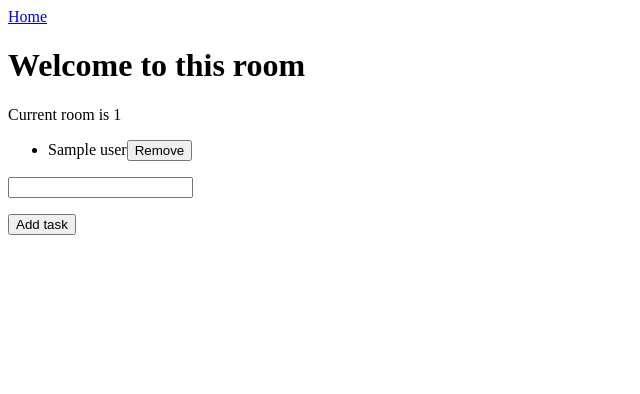
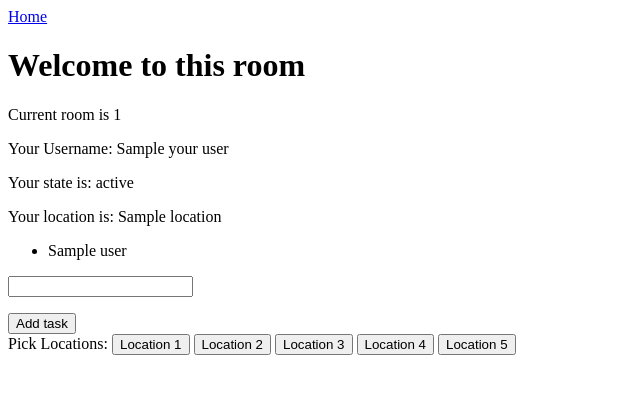
Before and after one commit to kotuliak/beer-virus, a Flask app: template src/beer-app/templates/room.html in a window 1280 px wide. Shown: the top 394 px of the page, without its empty margins (0-640 px from the left). Run offline with Flask 2, Linux system fonts and the light colour scheme; the template is opened without the code that fills it: most values are stand-ins (such as "Sample title", 1, 10 or a date in 2020).

Commit message:
locations

```diff
--- a/src/beer-app/cls_room.py
+++ b/src/beer-app/cls_room.py
@@ -7,6 +7,11 @@ class Room:
     def create_user(self, name):
         self.users.append(Users(name))
 
+    def get_user(self, name):
+        for user in self.users:
+            if user.name == name:
+                return user
+
 r1 = Room()
 r1.create_user('Michal')
 r1.users[0].check()
--- a/src/beer-app/cls_users.py
+++ b/src/beer-app/cls_users.py
@@ -2,6 +2,7 @@ class Users:
   def __init__(self, name):
     self.name = name
     self.state = "placeholder_for_state"
+    self.location = "Location 1"
 
   def check(self):
     print("You have user called " + self.name + " and you're " + self.state)
--- a/src/beer-app/main.py
+++ b/src/beer-app/main.py
@@ -2,8 +2,16 @@ from flask import Flask, render_template
 from flask import request
 from flask import jsonify
 from cls_users import Users
+from cls_room import Room
 
 app = Flask(__name__)
+
+rooms = []
+rooms.append(Room())
+rooms[0].create_user("Mato")
+rooms[0].create_user("Jakub")
+rooms[0].create_user("Miso")
+rooms[0].create_user("Luca")
 
 @app.route("/add", methods=["POST"])
 def add():
@@ -11,6 +19,15 @@ def add():
     users=[{"name":"a"},{"name":"a"},{"name":"a"}]
     users.append({"name":a})
     return render_template("list_users.html", users=users)
+
+@app.route("/add_location", methods=["POST"])
+def add_location():
+    print(eval(request.data))
+    # a = request.form.get("new-name", 0, type=str)
+    # users=[{"name":"a"},{"name":"a"},{"name":"a"}]
+    # users.append({"name":a})
+    rooms[0].get_user(eval(request.data)['name']).location = eval(request.data)['location']
+    return render_template("user.html", your_user=rooms[0].get_user(eval(request.data)['name']))
 
 # @app.route("/room")
 # def room():
@@ -32,11 +49,12 @@ def room():
     else:
        return "Error 404: Room not found."
 
-    a = Users("jakub")
+    if 'name' in request.args:
+        name = str(request.args['name'])
+    else:
+       return "Error 404: User not found."
 
-    users=[{"name":"a"},{"name":"a"},{"name":"a"}]
-
-    return render_template("room.html", room_id=id, users=users)
+    return render_template("room.html", room_id=id, users=rooms[0].users, your_user=rooms[0].get_user(name))
 
 if __name__ == "__main__":
     app.run(debug=True)
--- /dev/null
+++ b/src/beer-app/templates/choose_location.html
@@ -0,0 +1,6 @@
+Pick Locations:
+<button id="l0">Location 1</button>
+<button id="l1">Location 2</button>
+<button id="l2">Location 3</button>
+<button id="l3">Location 4</button>
+<button id="l4">Location 5</button>
--- a/src/beer-app/templates/list_users.html
+++ b/src/beer-app/templates/list_users.html
@@ -1,3 +1,3 @@
 {% for user in users %}
-    <li>{{ user.name }}<button>Remove</button></li>
+    <li>{{ user.name }}</li>
 {% endfor %}
--- a/src/beer-app/templates/room.html
+++ b/src/beer-app/templates/room.html
@@ -14,6 +14,10 @@
 
     <p>Current room is {{ room_id }}</p>
 
+    <div id="user_text">
+        {% include 'user.html' %}
+    </div>
+
     <ul id="users">
         {% include 'list_users.html' %}
     </ul>
@@ -24,6 +28,8 @@
         <p><input type="text" name="new-name"></p>
         <input type="submit" value="Add task">
     </form>
+
+    {% include 'choose_location.html' %}
 </body>
 <script>
     function addSubmit(ev) {
@@ -43,4 +49,31 @@
 
     var form = document.getElementById('add-user');
     form.addEventListener('submit', addSubmit);
+
+    function locationClick(ev) {
+        ev.preventDefault();
+        console.log(ev.srcElement.innerText)
+        var request = new XMLHttpRequest();
+        request.addEventListener('load', locationShow);
+        request.open('POST', {{ url_for('add_location')|tojson }});
+        request.send(JSON.stringify({name:"{{your_user.name}}", location:ev.srcElement.innerText}));
+    }
+
+    function locationShow() {
+      var data = this.responseText;
+      console.log(data)
+      document.getElementById("user_text").innerHTML = data;
+
+    }
+
+
+    for (i = 0; i < 5; i++) {
+        console.log('l' + i.toString())
+        var butloc = document.getElementById('l' + i.toString());
+        console.log(butloc)
+        it = i.valueOf()
+        butloc.addEventListener('click', locationClick);
+    }
+
+
   </script>
--- /dev/null
+++ b/src/beer-app/templates/user.html
@@ -0,0 +1,3 @@
+<p>Your Username: {{your_user.name}}</p>
+<p>Your state is: {{your_user.state}}</p>
+<p>Your location is: {{your_user.location}}</p>
```
